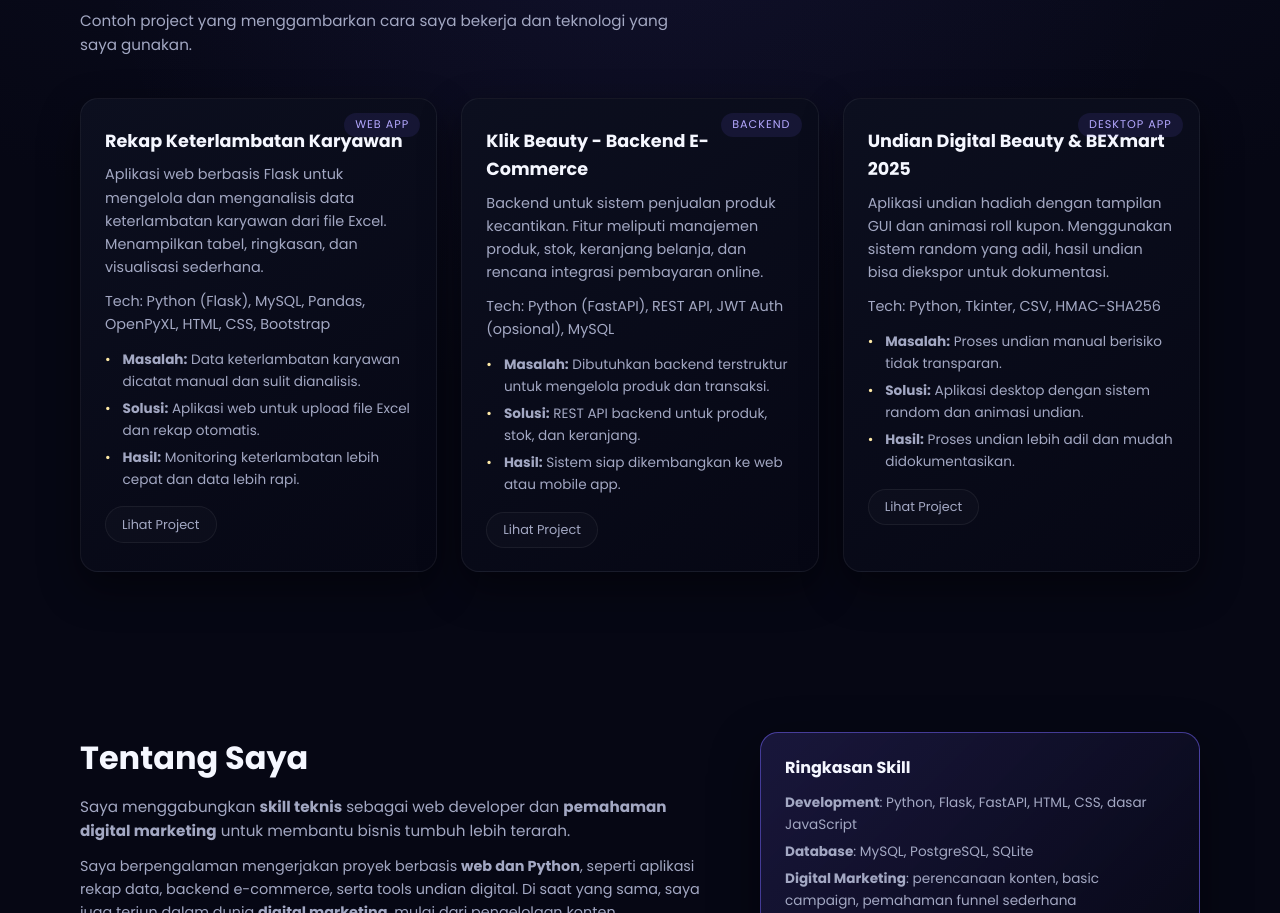
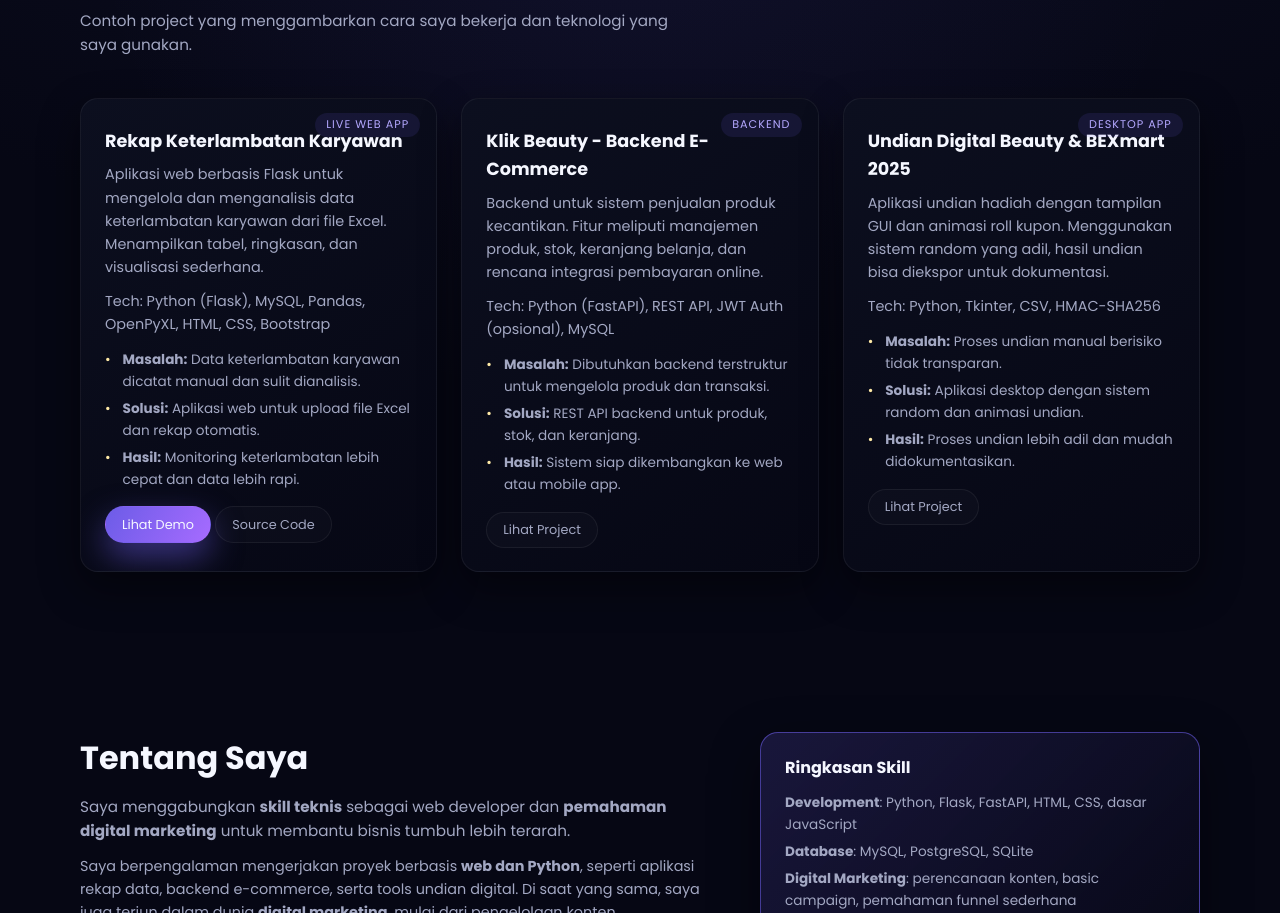
Before and after one commit to arisetiawan0/portfolio-ari, a plain HTML site: page index.html in a window 1280 px wide. Shown: the part 1401-2314 px from the top of the page. Drawn offline with Linux system fonts and the light colour scheme.

Commit message:
Update Rekap Keterlambatan Karyawan project with live demo link

```diff
--- a/index.html
+++ b/index.html
@@ -171,7 +171,7 @@
 
         <div class="cards cards--3">
           <article class="card card--project">
-            <div class="card__tag">Web App</div>
+            <div class="card__tag">Live Web App</div>
             <h3>Rekap Keterlambatan Karyawan</h3>
             <p>
               Aplikasi web berbasis Flask untuk mengelola dan menganalisis data keterlambatan karyawan
@@ -188,14 +188,24 @@
 
             <div class="card__actions">
             <a
+              href="https://rekap.abskdi.biz.id"
+              class="btn btn--primary btn--sm"
+              target="_blank"
+              rel="noopener"
+            >
+              Lihat Demo
+            </a>
+
+            <a
               href="https://github.com/arisetiawan0/rekap-telat-web"
               class="btn btn--ghost btn--sm"
               target="_blank"
               rel="noopener"
             >
-                Lihat Project
+              Source Code
             </a>
           </div>
+
           </article>
 
           <article class="card card--project">
```
Lines whose indentation alone changed are shown as unchanged.
